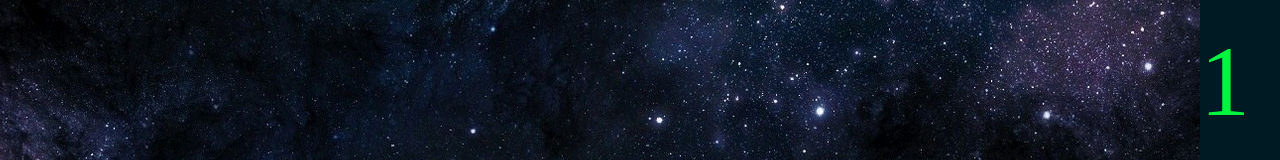
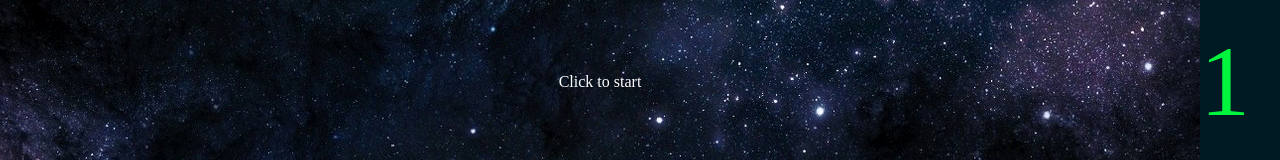
Before and after one commit to Gonzagadavid/rick-and-morty, a React (Create React App) app: page /game in a window 1280 px wide. Shown: the part 386-546 px from the top of the page. Built offline with nearby package versions, Linux system fonts and the light colour scheme.

Commit message:
feat: add start game message

```diff
--- a/src/constants/strings.ts
+++ b/src/constants/strings.ts
@@ -3,3 +3,5 @@ export const EMPTY = '';
 export const UNKNOW = 'Unknow';
 
 export const SPACE = ' ';
+
+export const START_GAME = 'Click to start';
--- a/src/pages/Game/index.tsx
+++ b/src/pages/Game/index.tsx
@@ -1,9 +1,10 @@
-import { Box } from '@mui/material';
+import { Box, Typography } from '@mui/material';
 import {
   FC, useCallback, useEffect, useRef, useState,
 } from 'react';
 import gameOverImg from 'images/game/gameOver.png';
 import { Timer } from 'pages/Game/Timer';
+import { START_GAME } from 'constants/strings';
 import { Snake } from './Snake';
 import './style.css';
 import { useMortyMove } from './hooks/useMortyMove';
@@ -56,6 +57,7 @@ const Game: FC = () => {
             setStart={checkCollision}
           />
         ))}
+        {!start && !gameOver && <Typography className="StartMessage">{START_GAME}</Typography>}
       </Box>
       <Box>
         <Timer time={time} setTime={setTime} start={start} level={level} />
--- a/src/pages/Game/style.css
+++ b/src/pages/Game/style.css
@@ -23,3 +23,9 @@
 .Snake {
   position: absolute;
 }
+
+.StartMessage {
+  color: white;
+  position: fixed;
+  font-size: 100px;
+}
```
